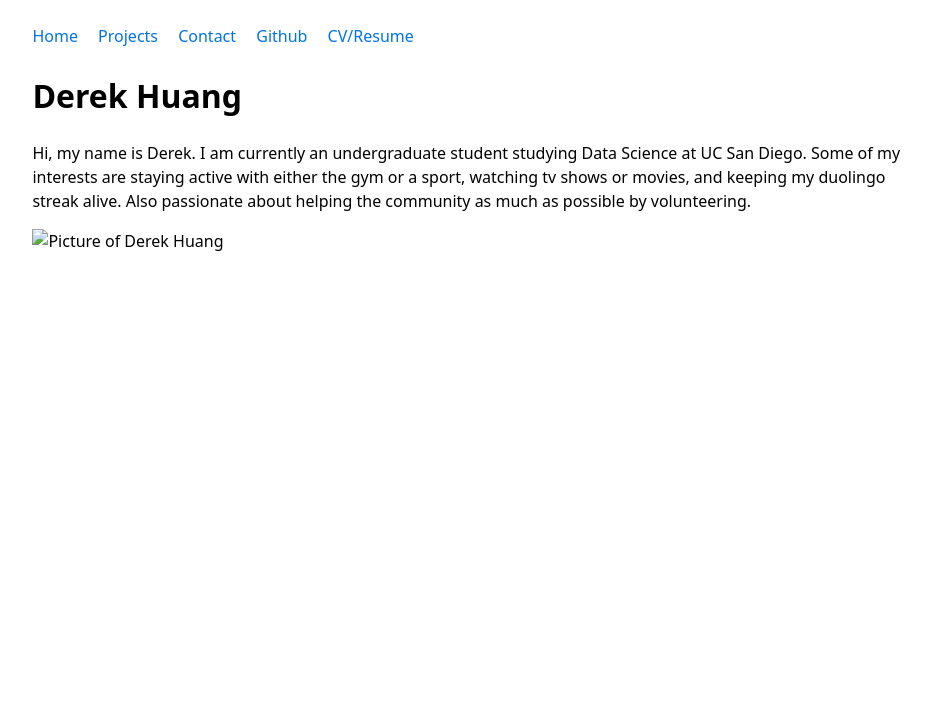
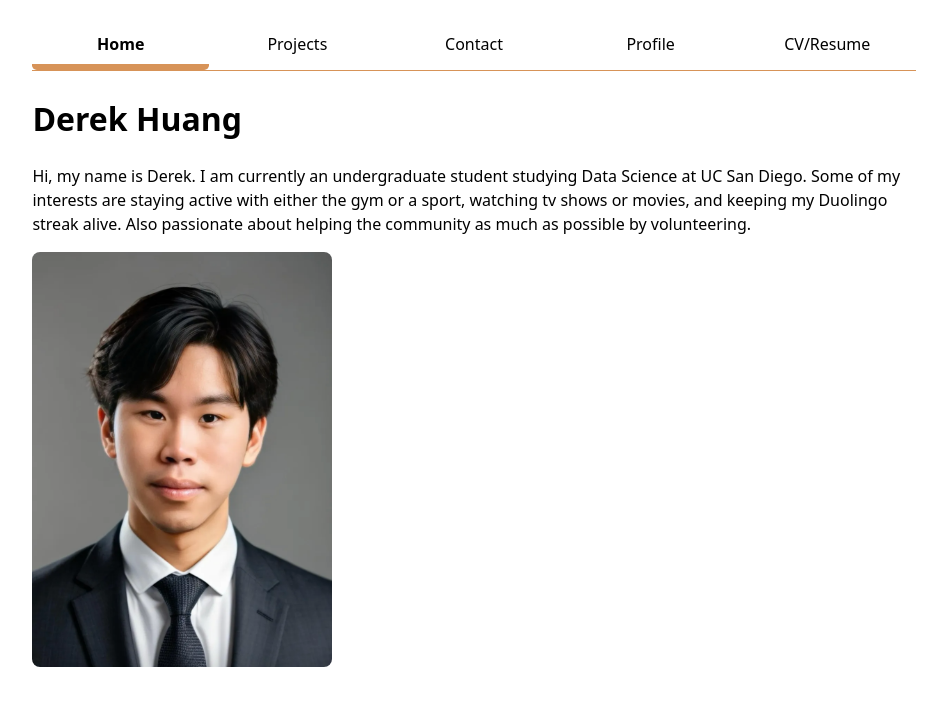
Before and after one commit to DerekYHuang/portfolio, a plain HTML site: page index.html in a window 1280 px wide. Shown: the whole page, without its empty margins (166-1097 px from the left). Drawn offline with Linux system fonts and the light colour scheme.

Commit message:
included step 2 of lab 2

```diff
--- a/index.html
+++ b/index.html
@@ -1,22 +1,30 @@
 <!DOCTYPE html>
 <html lang="en">
 <head>
-    <meta charset="UTF-8">
-    <meta name="viewport" content="width=device-width, initial-scale=1.0">
-    <title>Derek Huang: Personal site and portfolio</title>
-    <link rel="stylesheet" href="style.css">
+  <meta charset="UTF-8" />
+  <meta name="viewport" content="width=device-width, initial-scale=1.0" />
+  <title>Derek Huang: Personal site and portfolio</title>
+  <link rel="stylesheet" href="style.css" />
 </head>
 <body>
     <nav>
-        <a href="index.html">Home</a>
-        <a href="projects/index.html">Projects</a>
-        <a href="contact/index.html">Contact</a>
-        <a href="https://github.com/DerekYHuang" target="_blank">Github</a>
-        <a href="cv/index.html">CV/Resume</a>
+    <ul>
+        <li><a href="index.html" class="current">Home</a></li>
+        <li><a href="projects/index.html">Projects</a></li>
+        <li><a href="contact/index.html">Contact</a></li>
+        <li><a href="https://github.com/DerekYHuang" target="_blank">Profile</a></li>
+        <li><a href="cv/index.html">CV/Resume</a></li>
+    </ul>
     </nav>
 
-    <h1>Derek Huang</h1>
-    <p>Hi, my name is Derek. I am currently an undergraduate student studying Data Science at UC San Diego. Some of my interests are staying active with either the gym or a sport, watching tv shows or movies, and keeping my duolingo streak alive. Also passionate about helping the community as much as possible by volunteering.</p>
-    <img src="images/photos.png" alt="Picture of Derek Huang" width="300">
+  <h1>Derek Huang</h1>
+  <p>
+    Hi, my name is Derek. I am currently an undergraduate student studying
+    Data Science at UC San Diego. Some of my interests are staying active
+    with either the gym or a sport, watching tv shows or movies, and keeping
+    my Duolingo streak alive. Also passionate about helping the community as
+    much as possible by volunteering.
+  </p>
+  <img src="images/photo.png" alt="Picture of Derek Huang" width="300" />
 </body>
 </html>
--- a/style.css
+++ b/style.css
@@ -1,33 +1,81 @@
+/* ========== Global styles ========== */
+
+/* Accent color and default font setup */
+:root {
+  --color-accent: oklch(82.859% 0.09298 153.65); /* main accent (warm orange tone) */
+  --color-border: oklch(71.879% 0.11156 60.523); /* cool gray border */
+}
+
+html {
+  accent-color: var(--color-accent);
+}
+
 body {
   font: 100%/1.5 system-ui;
 
   /* Step 1: Prevent content from getting too wide */
   max-width: 100ch;
 
-  /* Step 2: Center content horizontally */
-  /* auto won't let us enforce a lower margin limit, so we use max() */
+  /* Step 1: Center content horizontally */
   margin-inline: max(1em, (100% - 100ch) / 2);
 
-  /* Step 3: Add padding to prevent text from touching edges on small screens */
+  /* Step 1: Add padding for small screens */
   padding: 1em;
 }
 
-/* Optional: improve readability for text elements */
+/* ========== Navigation bar styling ========== */
+
+/* Step 2.1: Remove default <ul>/<li> behavior */
+nav ul,
+nav li {
+  display: contents;
+}
+
+/* Step 2.2–2.4: Flexbox navigation layout and styling */
+nav {
+  display: flex;
+  border-bottom: 1px solid var(--color-border);
+  margin-bottom: 1.5em;
+}
+
+/* Make each link share space evenly */
+nav a {
+  flex: 1;
+  text-align: center;
+  text-decoration: none;
+  color: inherit;
+  padding: 0.5em;
+  border-bottom: 0.4em solid transparent; /* reserve space for hover border */
+  transition:
+    border-color 0.2s ease,
+    background-color 0.2s ease;
+  border-radius: 0.3em; /* slight rounding for hover background */
+}
+
+/* Highlight the current page */
+nav a.current {
+  border-bottom-color: var(--color-border);
+  padding-bottom: 0.3em; /* compensate for thicker border */
+  font-weight: 600;
+}
+
+/* 🌈 Hover and focus states with background tint */
+nav a:hover,
+nav a:focus {
+  border-bottom-color: var(--color-accent);
+
+  /* Light background with same hue as accent color */
+  background-color: oklch(from var(--color-accent) 95% 10% h);
+}
+
+/* ========== Text and image styling ========== */
+
 p {
   margin-block: 1em;
 }
 
-/* Optional: make nav links look cleaner and add spacing */
-nav {
-  margin-bottom: 1.5em;
+img {
+  display: block;
+  margin-top: 1em;
+  border-radius: 0.5em;
 }
-
-nav a {
-  margin-right: 1em;
-  text-decoration: none;
-  color: #0073e6;
-}
-
-nav a:hover {
-  text-decoration: underline;
-}
```
Also changed, not shown: contact/index.html (+9 -5 lines), cv/index.html (+9 -5 lines), projects/index.html (+8 -5 lines).
